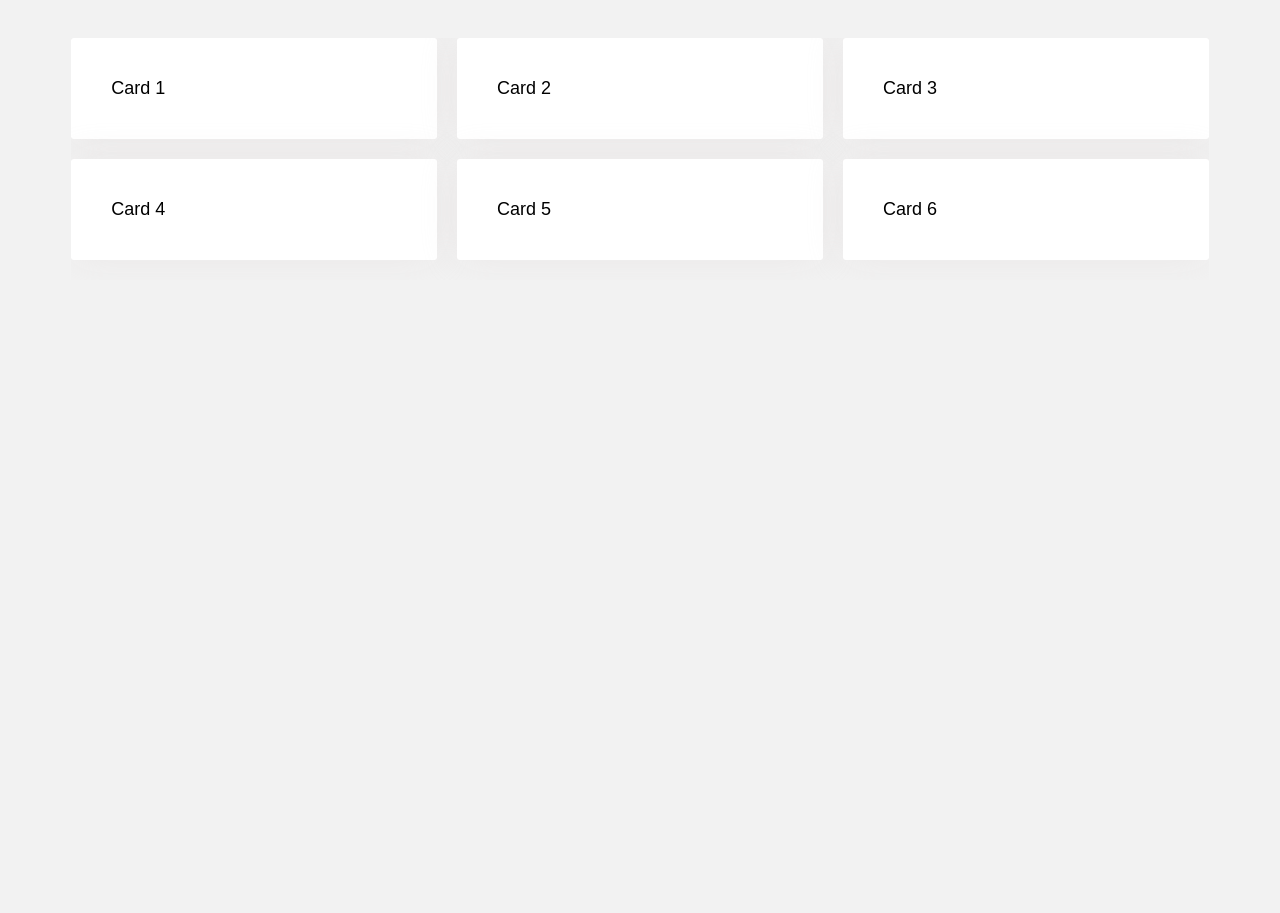
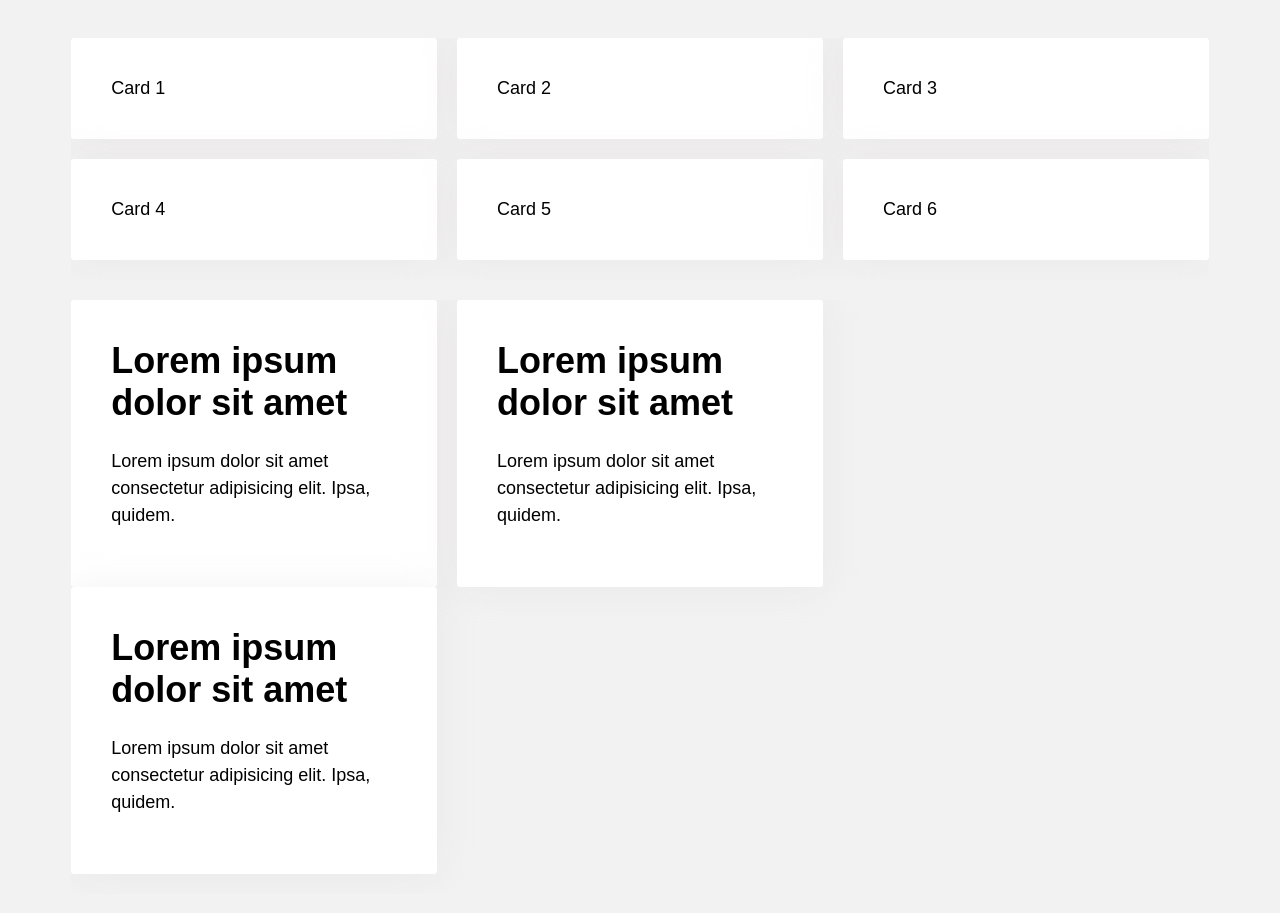
Before and after one commit to Luisgramirez23/Spartan3D, a plain HTML site: page Index.html in a window 1280 px wide. Shown: the part 593-1506 px from the top of the page. Before the commit the page ends 893 px from the top, so only its background shows below. Drawn offline with Linux system fonts and the light colour scheme.

Commit message:
nuevo col

```diff
--- a/Index.html
+++ b/Index.html
@@ -29,8 +29,35 @@
             <div class="card">Card 4</div>
             <div class="card">Card 5</div>
             <div class="card">Card 6</div>
+        </main>
+    </div>
+    <div class="container">
+        <div class="grid col-3">
+            <div>
+                <div class="card">
+                    <h1>Lorem ipsum dolor sit amet</h1>
+                    <p>
+                        Lorem ipsum dolor sit amet consectetur adipisicing elit. Ipsa, quidem.
+                    </p>
+                </div>
+                <div class="card">
+                    <h1>Lorem ipsum dolor sit amet</h1>
+                    <p>
+                        Lorem ipsum dolor sit amet consectetur adipisicing elit. Ipsa, quidem.
+                    </p>
+                </div>
 
-        </main>
+            </div>
+            <div>
+                <div class="card">
+                    <h1>Lorem ipsum dolor sit amet</h1>
+                    <p>
+                        Lorem ipsum dolor sit amet consectetur adipisicing elit. Ipsa, quidem.
+                    </p>
+
+            </div>
+
+        </div>
     </div>
 
 </body>
```
